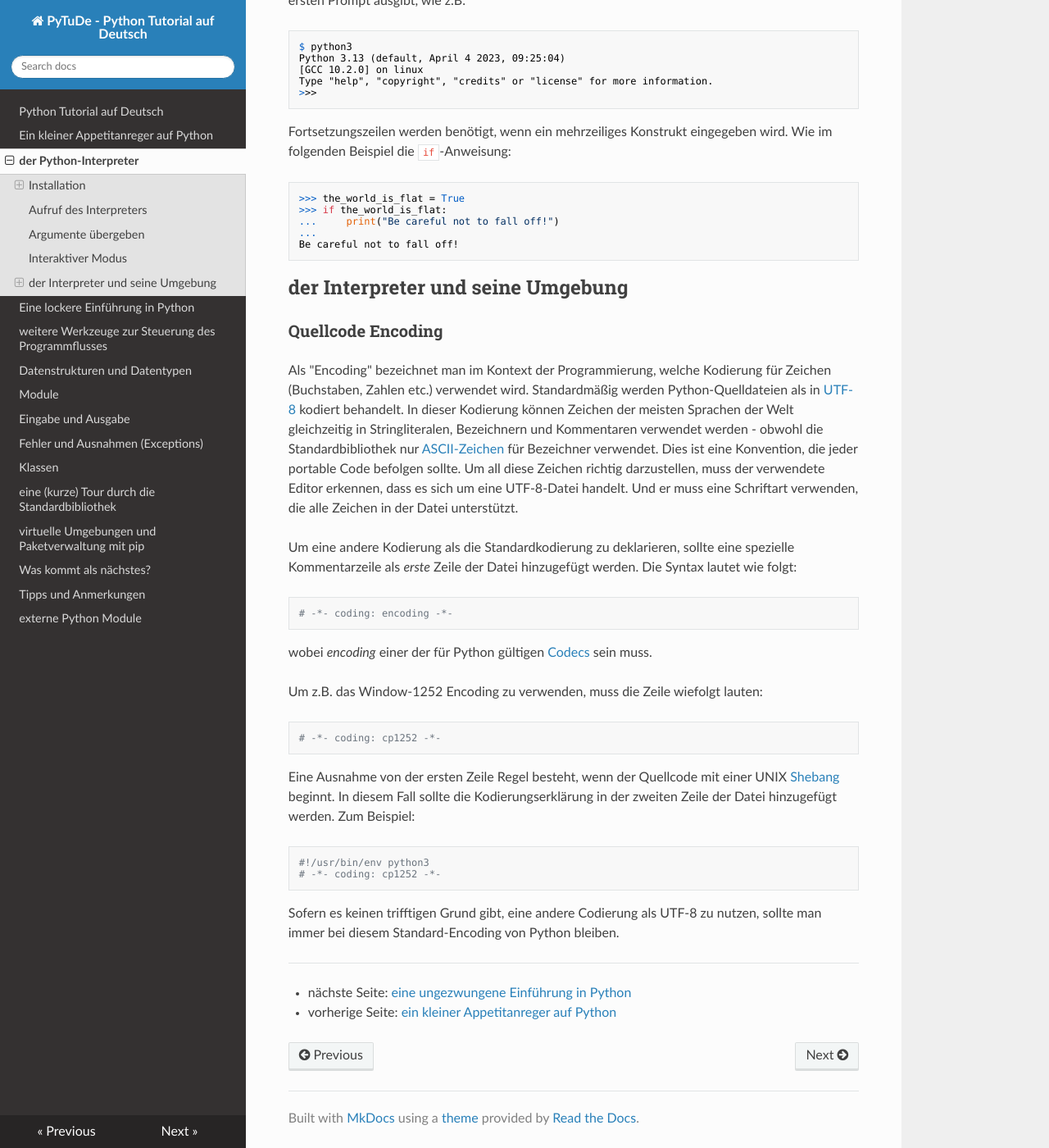
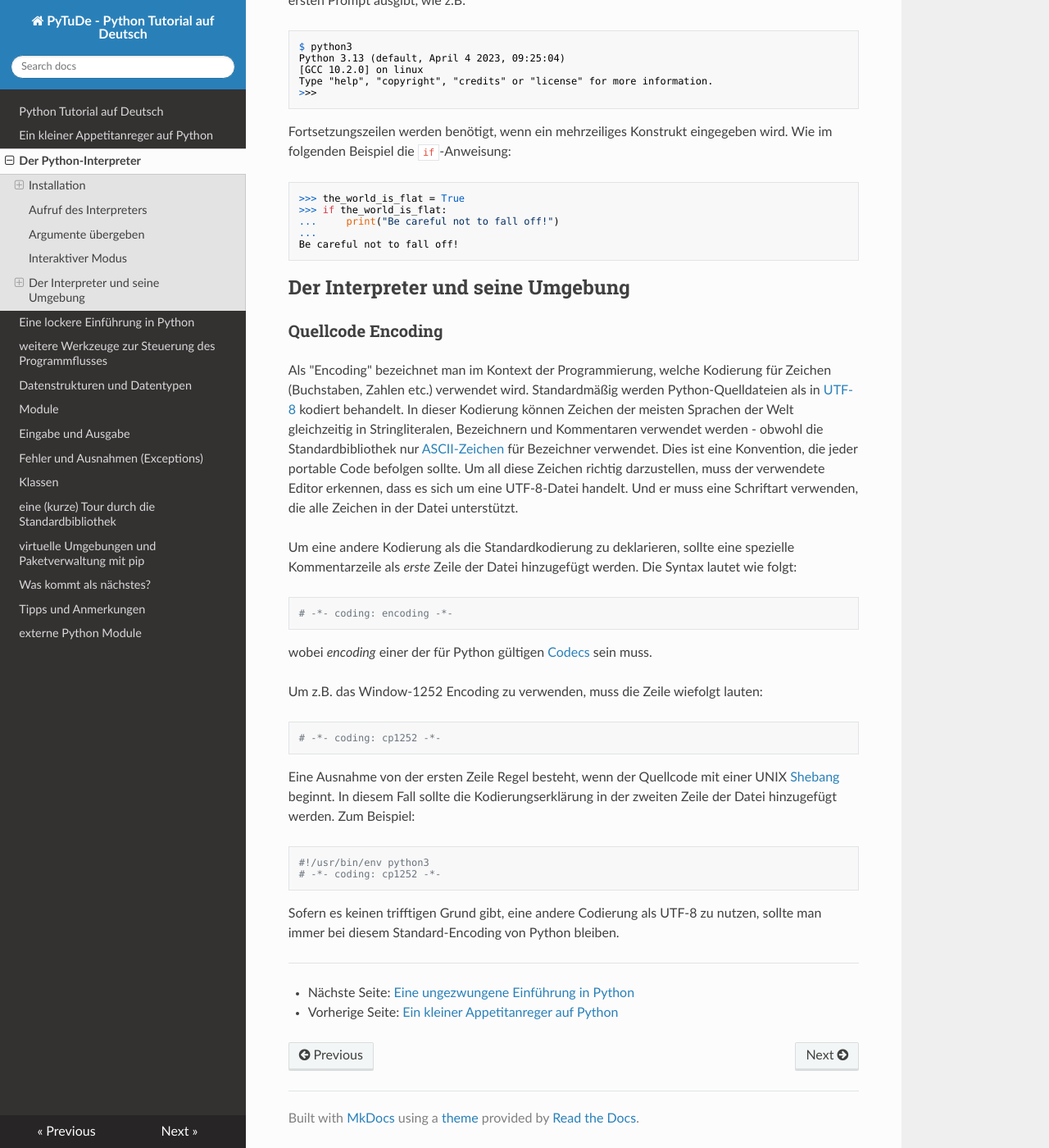
Before and after one commit to noisefloor/pytude, an MkDocs documentation site: the page built from docs/interpreter.md, in a window 1280 px wide and 1400 px high, scrolled down 3107 px. Shown: the whole window at 82% size. Built offline with MkDocs 1.6.1, drawn with Linux system fonts in a browser that asks for light colours; nearby versions of some CDN libraries; some of the changed text lies outside the part shown.

Commit message:
Großschreibung angleichen

````diff
--- a/docs/interpreter.md
+++ b/docs/interpreter.md
@@ -1,4 +1,4 @@
-# der Python-Interpreter
+# Der Python-Interpreter
 
 ## Installation
 Je nach verwendetem Betriebssystem ist der Python-Interpreter bereits vorinstalliert und kann direkt verwendet werden. Ansonsten lässt dieser sich einfach für eine Vielzahl von Plattformen nachinstallieren.
@@ -94,7 +94,7 @@ Fortsetzungszeilen werden benötigt, wenn ein mehrzeiliges Konstrukt eingegeben
 Be careful not to fall off!
 ```
 
-## der Interpreter und seine Umgebung
+## Der Interpreter und seine Umgebung
 
 ### Quellcode Encoding
 
@@ -125,5 +125,5 @@ Sofern es keinen trifftigen Grund gibt, eine andere Codierung als UTF-8 zu nutze
 
 ***
 
- * nächste Seite: [eine ungezwungene Einführung in Python](introduction.md)
- * vorherige Seite: [ein kleiner Appetitanreger auf Python](appetite.md)
+ * Nächste Seite: [Eine ungezwungene Einführung in Python](introduction.md)
+ * Vorherige Seite: [Ein kleiner Appetitanreger auf Python](appetite.md)
````
Also changed, not shown: README.md (+1 -1 lines), docs/appetite.md (+2 -2 lines).
